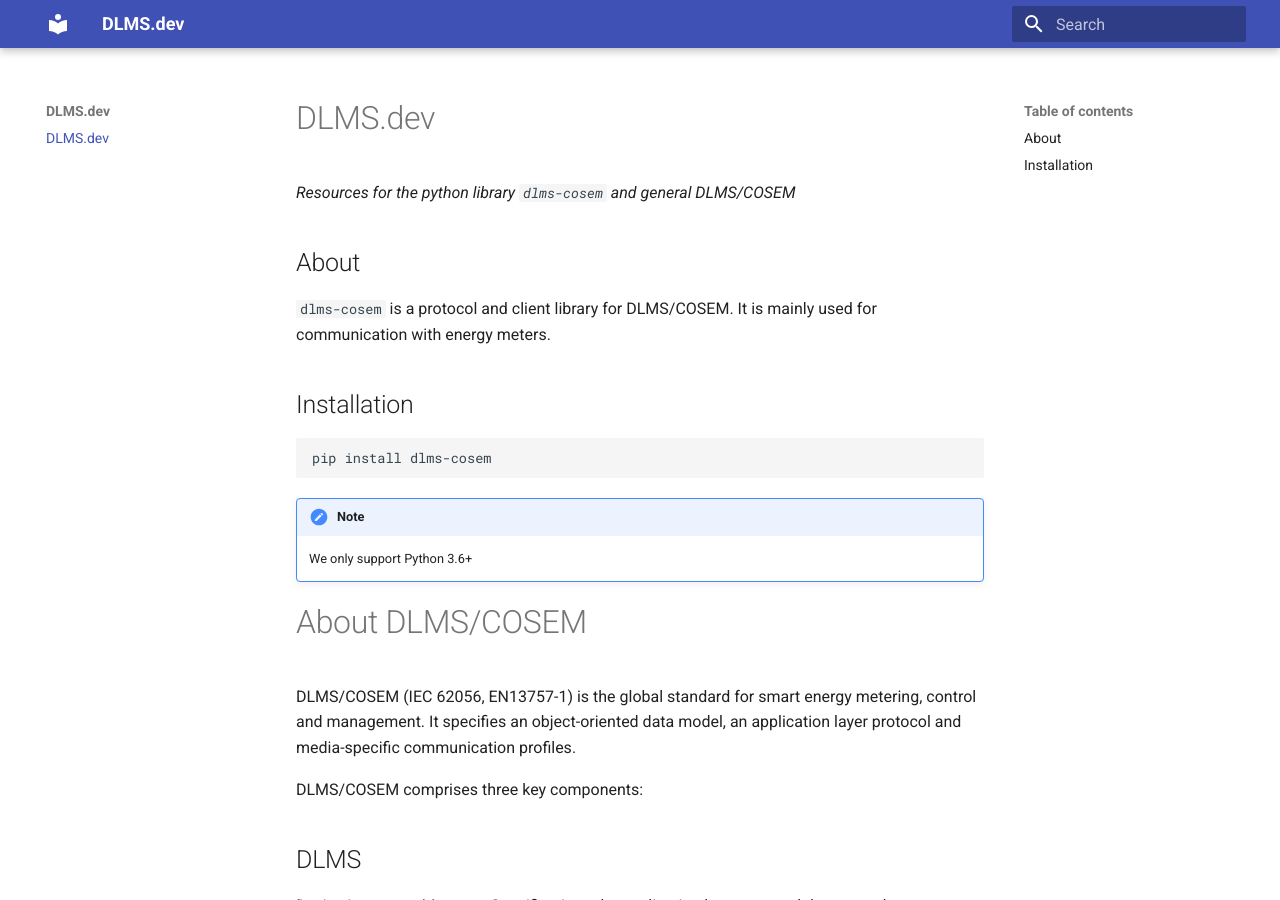
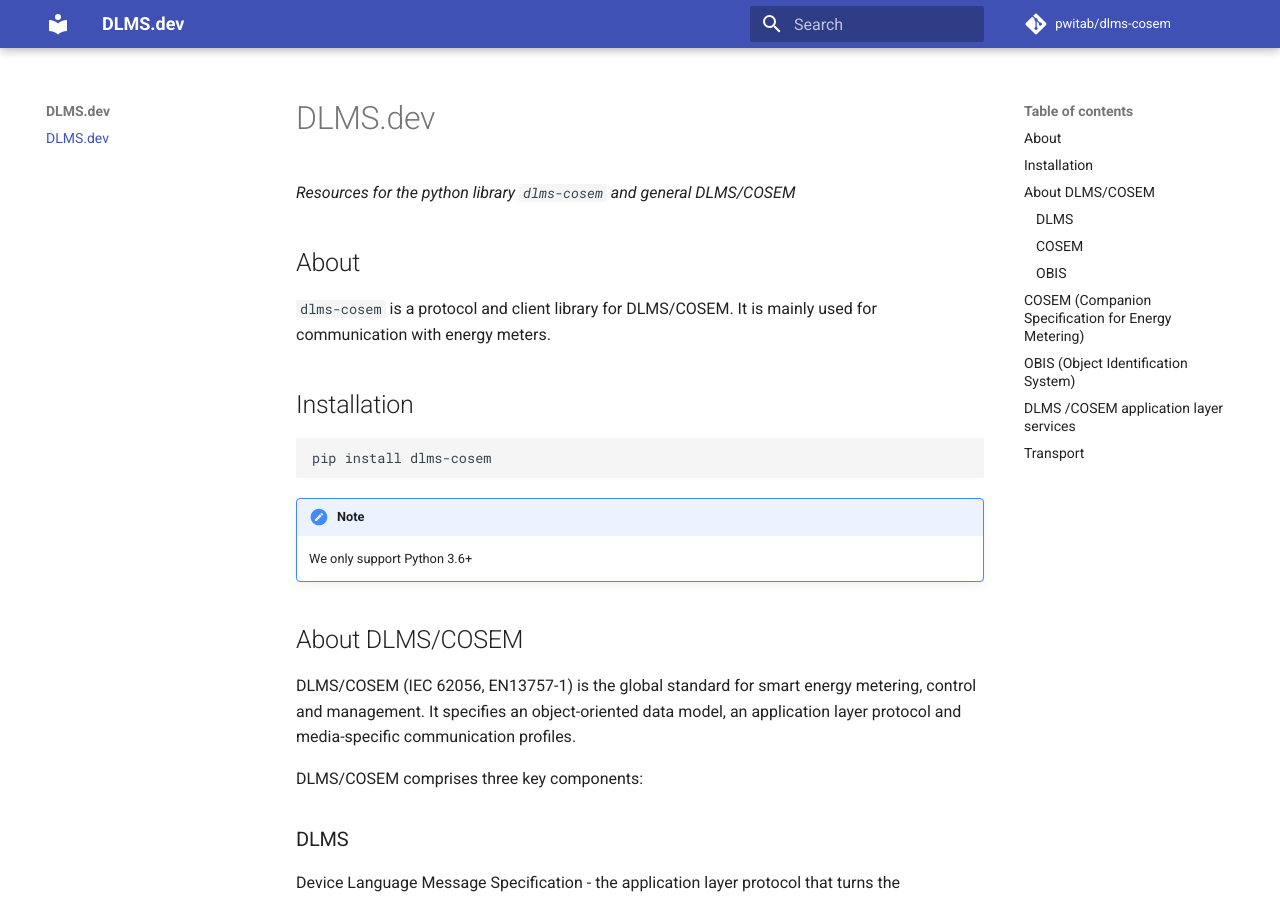
Before and after one commit to u9n/dlms-cosem, an MkDocs documentation site: the page built from docs/index.md, in a window 1280 px wide and 900 px high. Built offline with MkDocs 1.6.1 and Material for MkDocs 9.7.7, drawn with Linux system fonts in a browser that asks for light colours; comment, search, counter and statistics services are not loaded.

Commit message:
(docs) Added Github link in mkdocs and fixed headers in index

```diff
--- a/docs/index.md
+++ b/docs/index.md
@@ -17,7 +17,7 @@ pip install dlms-cosem
     We only support Python 3.6+
 
 
-# About DLMS/COSEM
+## About DLMS/COSEM
 
 DLMS/COSEM (IEC 62056, EN13757-1) is the global standard for smart energy
 metering, control and management. It specifies an object-oriented data model,
@@ -25,22 +25,22 @@ an application layer protocol and media-specific communication profiles.
 
 DLMS/COSEM comprises three key components:
 
-## DLMS
+### DLMS
 Device Language Message Specification - the application layer protocol
 that turns the information held by COSEM objects into messages.
 
 DLMS/COSEM can be used for all utilities / energy kinds, all market segments,
 all applications and over virtually any communication media.
 
-## COSEM
+### COSEM
 Companion Specification for Energy Metering - the object model capable of
  describing virtually any application.
 
-## OBIS
+### OBIS
 Object Identification System, the naming system of the objects
 
 
-# COSEM  (Companion Specification for Energy Metering)
+## COSEM  (Companion Specification for Energy Metering)
 
 
 The COSEM object model describes the semantics of the language.
--- a/mkdocs.yml
+++ b/mkdocs.yml
@@ -5,14 +5,11 @@ theme:
   name: material
 
 
-# Copyright
 copyright: 'Copyright &copy; 2020-2021 Palmlund Wahlgren Innovative Technology AB'
 
+repo_url: https://github.com/pwitab/dlms-cosem
+repo_name: pwitab/dlms-cosem
 
-extra:
-  social:
-    - type: 'github'
-      link: 'https://github.com/pwitab'
 
 markdown_extensions:
   - pymdownx.highlight
```
